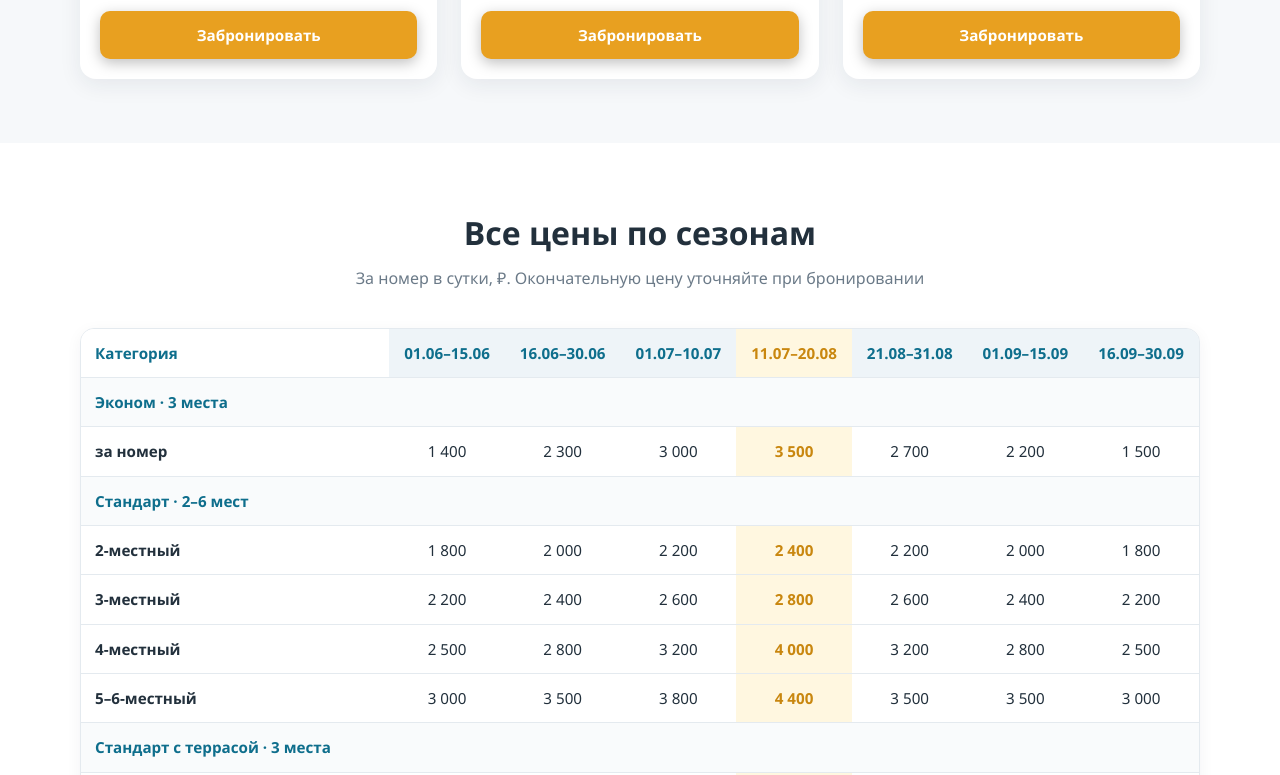
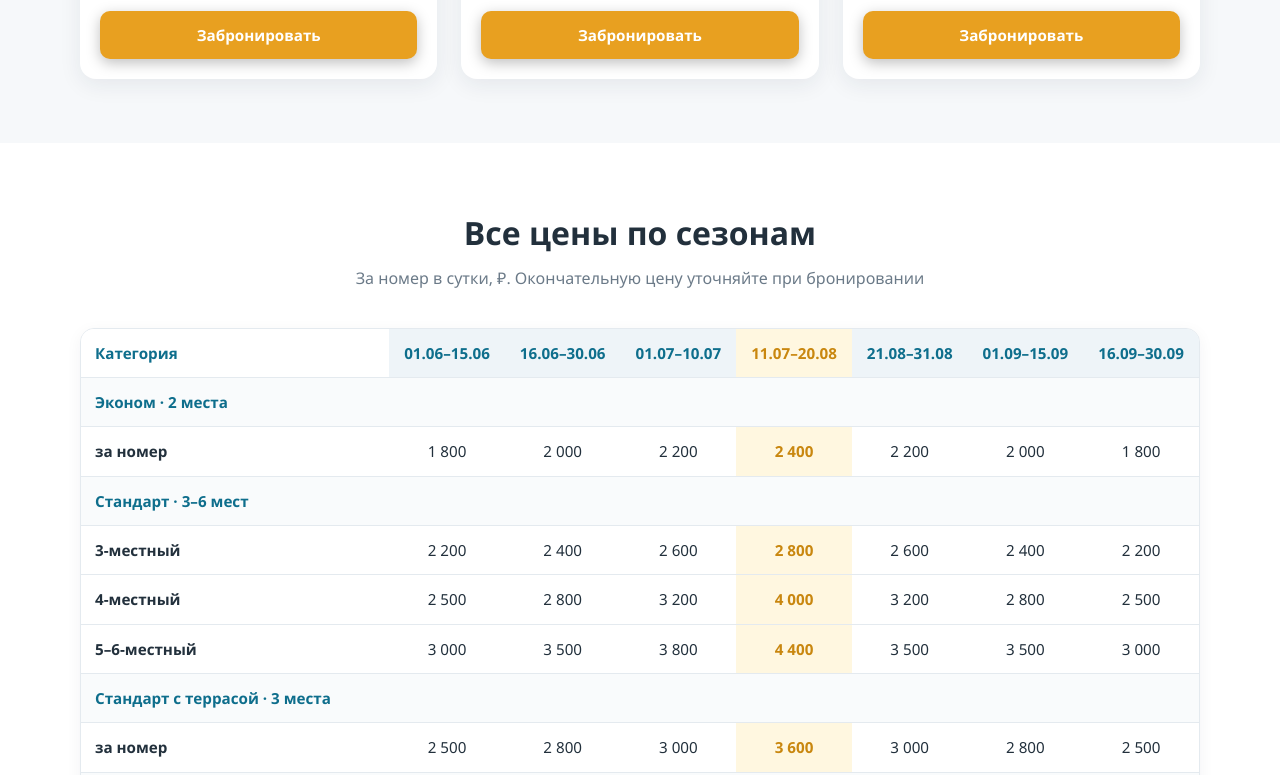
Before and after one commit to anapa-otdyh/anapa-otdyh.github.io, a plain HTML site: page index.html in a window 1280 px wide. Shown: the part 3242-4017 px from the top of the page. Drawn offline with Linux system fonts and the light colour scheme.

Commit message:
Update index.html

```diff
--- a/index.html
+++ b/index.html
@@ -187,9 +187,9 @@ tr.cat td{background:#f9fbfc;font-weight:800;color:var(--sea);text-align:left}
         <img src="3хместстандарт.jpg" alt="Стандарт" style="width:100%; height:220px; object-fit:cover; border-radius:14px; display:block;">
         <div class="room-body">
           <h3>Стандарт</h3>
-          <div class="tags"><span class="tag">2–6 мест</span><span class="tag">14–40 м²</span><span class="tag">1–3 этажи</span></div>
+          <div class="tags"><span class="tag">3–6 мест</span><span class="tag">14–40 м²</span><span class="tag">1–3 этажи</span></div>
           <p class="desc">Односпальные или двуспальная кровати, кресло-кровать, шкаф, столики, зеркало. Кондиционер или сплит-система, ТВ, холодильник, Wi-Fi, терраса. Санузел и душ — в номере.</p>
-          <div class="price-line">от 1 800 ₽ <small>/ за номер в сутки</small></div>
+          <div class="price-line">20.05-15.06  - 2000₽.  16.06-30.06. -2400₽1.07-10.07. -2600₽.    11.07-23.08.  -2800₽24.08-31.08.  -2600Р.   1.09_30.09. -2200₽ <small>/ за номер в сутки</small></div>
           <div class="slots">
             <img src="3хстан2.jpg" alt="эконом — фото 2" style="width:32%; height:110px; object-fit:cover; border-radius:10px;">
             <img src="3хстан3.jpg" alt="эконом — фото 3" style="width:32%; height:110px; object-fit:cover; border-radius:10px;">
@@ -270,10 +270,9 @@ tr.cat td{background:#f9fbfc;font-weight:800;color:var(--sea);text-align:left}
     <div class="tbl-wrap">
       <table>
         <tr><th>Категория</th><th>01.06–15.06</th><th>16.06–30.06</th><th>01.07–10.07</th><th class="peak">11.07–20.08</th><th>21.08–31.08</th><th>01.09–15.09</th><th>16.09–30.09</th></tr>
-        <tr class="cat"><td>Эконом · 3 места</td><td colspan="7" style="text-align:left;font-weight:400"></td></tr>
-        <tr><td>за номер</td><td>1 400</td><td>2 300</td><td>3 000</td><td class="peak">3 500</td><td>2 700</td><td>2 200</td><td>1 500</td></tr>
-        <tr class="cat"><td>Стандарт · 2–6 мест</td><td colspan="7" style="text-align:left;font-weight:400"></td></tr>
-        <tr><td>2-местный</td><td>1 800</td><td>2 000</td><td>2 200</td><td class="peak">2 400</td><td>2 200</td><td>2 000</td><td>1 800</td></tr>
+        <tr class="cat"><td>Эконом · 2 места</td><td colspan="7" style="text-align:left;font-weight:400"></td></tr>
+        <tr><td>за номер</td><td>1 800</td><td>2 000</td><td>2 200</td><td class="peak">2 400</td><td>2 200</td><td>2 000</td><td>1 800</td></tr>
+        <tr class="cat"><td>Стандарт · 3–6 мест</td><td colspan="7" style="text-align:left;font-weight:400"></td></tr>
         <tr><td>3-местный</td><td>2 200</td><td>2 400</td><td>2 600</td><td class="peak">2 800</td><td>2 600</td><td>2 400</td><td>2 200</td></tr>
         <tr><td>4-местный</td><td>2 500</td><td>2 800</td><td>3 200</td><td class="peak">4 000</td><td>3 200</td><td>2 800</td><td>2 500</td></tr>
         <tr><td>5–6-местный</td><td>3 000</td><td>3 500</td><td>3 800</td><td class="peak">4 400</td><td>3 500</td><td>3 500</td><td>3 000</td></tr>
```
